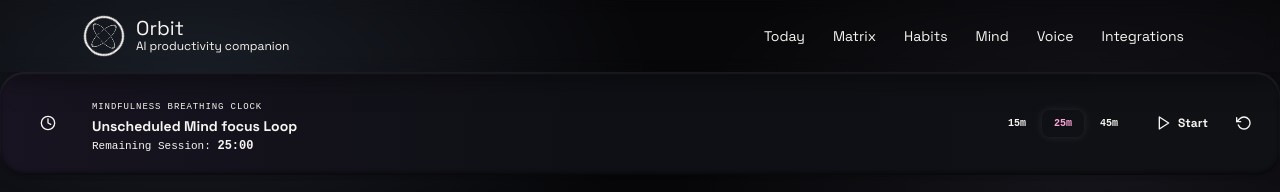
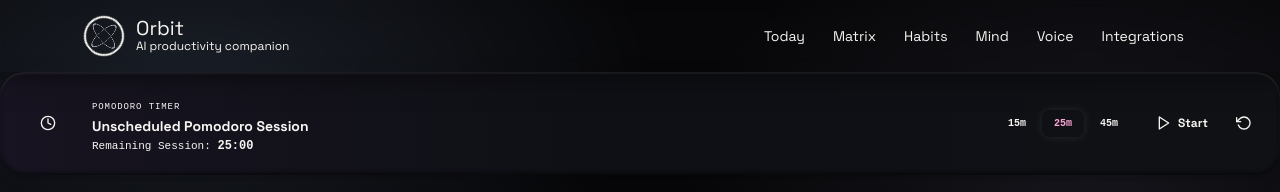
Before and after one commit to AvneetSingh11/vibe-plan-space, a React (Vite) app: page / in a window 1280 px wide. Shown: the top 192 px of the page. Built offline with nearby package versions, Linux system fonts and the light colour scheme.

Commit message:
Rename Mindfulness Clock to Pomodoro Timer

```diff
--- a/src/App.tsx
+++ b/src/App.tsx
@@ -1096,10 +1096,10 @@ export default function App() {
               </div>
               <div className="space-y-0.5 text-center md:text-left">
                 <span className="text-[9px] uppercase font-mono font-extrabold tracking-widest text-primary-foreground font-medium">
-                  {activeFocusTask ? "Active Sprint Target" : "Mindfulness Breathing Clock"}
+                  {activeFocusTask ? "Active Sprint Target" : "POMODORO TIMER"}
                 </span>
                 <h3 className="text-sm font-bold text-foreground">
-                  {activeFocusTask ? activeFocusTask.title : "Unscheduled Mind focus Loop"}
+                  {activeFocusTask ? activeFocusTask.title : "Unscheduled Pomodoro Session"}
                 </h3>
                 <p className="text-[11px] font-mono text-muted-foreground">
                   Remaining Session:{" "}
```
